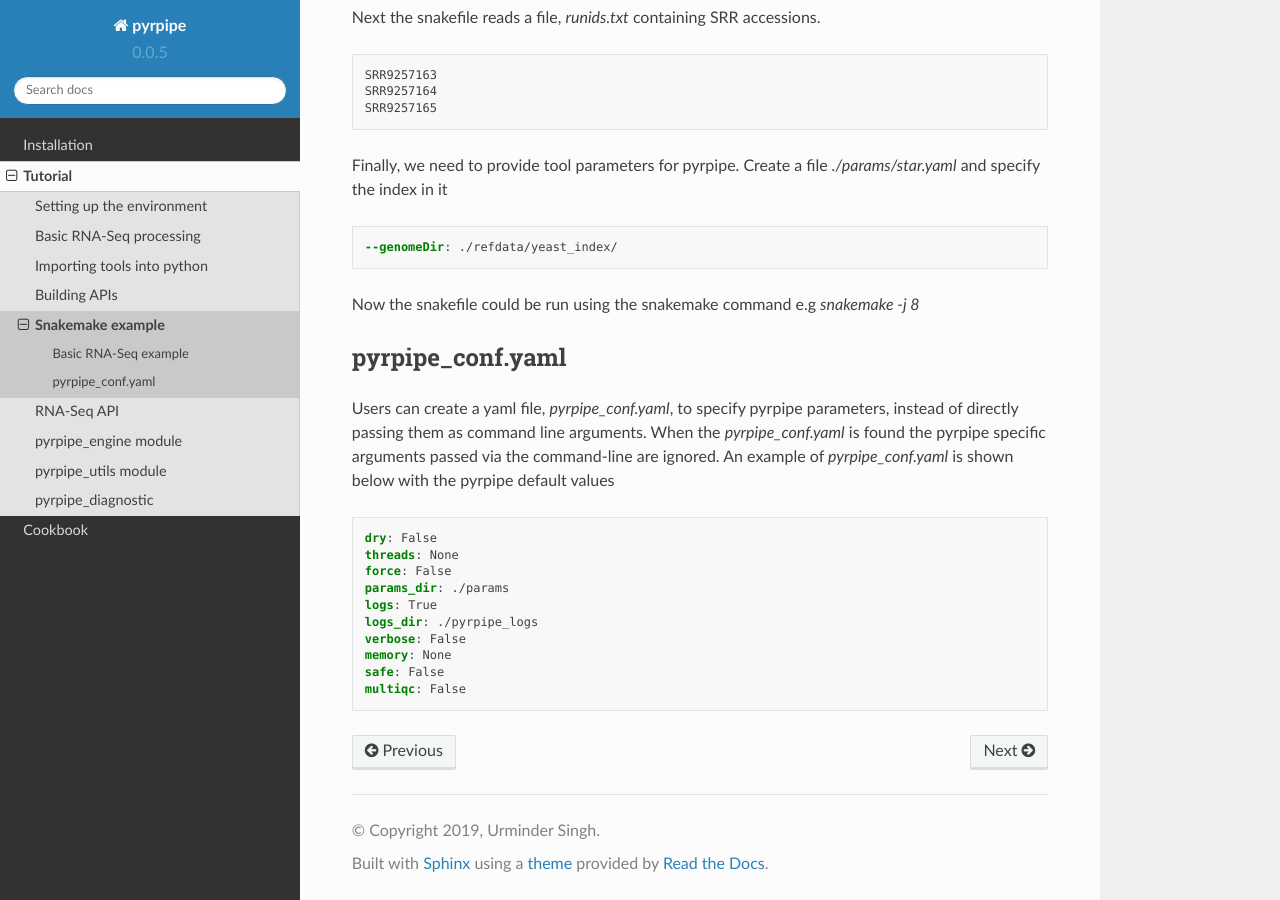
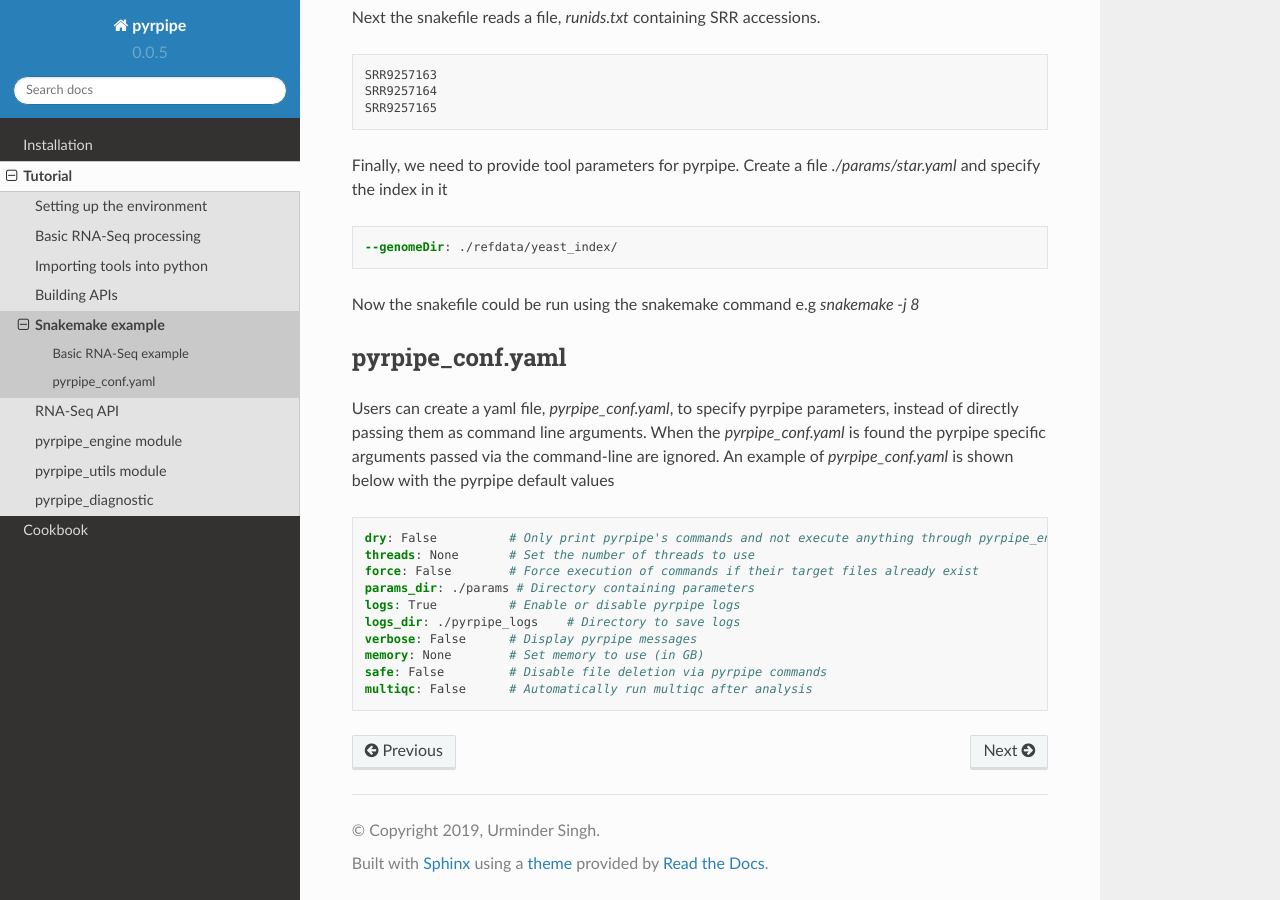
Before and after one commit to urmi-21/pyrpipe, a Sphinx documentation site: the page built from docs/source/tutorial/snakemake.rst, in a window 1280 px wide and 900 px high, scrolled down 1517 px. Built offline with Sphinx 7.4.7 and the Read the Docs theme 2.0.0, drawn with Linux system fonts in a browser that asks for light colours.

Commit message:
update docs to add pyrpipe options

```diff
--- a/docs/source/tutorial/snakemake.rst
+++ b/docs/source/tutorial/snakemake.rst
@@ -101,13 +101,13 @@ An example of `pyrpipe_conf.yaml` is shown below with the pyrpipe default values
 
 .. code-block:: yaml
 
-    dry: False
-    threads: None
-    force: False
-    params_dir: ./params
-    logs: True
-    logs_dir: ./pyrpipe_logs
-    verbose: False
-    memory: None
-    safe: False
-    multiqc: False
+    dry: False          # Only print pyrpipe's commands and not execute anything through pyrpipe_engine module
+    threads: None       # Set the number of threads to use
+    force: False        # Force execution of commands if their target files already exist
+    params_dir: ./params # Directory containing parameters
+    logs: True          # Enable or disable pyrpipe logs
+    logs_dir: ./pyrpipe_logs    # Directory to save logs
+    verbose: False      # Display pyrpipe messages
+    memory: None        # Set memory to use (in GB)
+    safe: False         # Disable file deletion via pyrpipe commands
+    multiqc: False      # Automatically run multiqc after analysis
```
